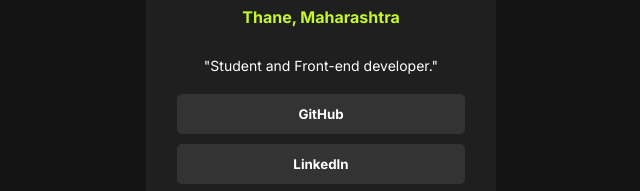
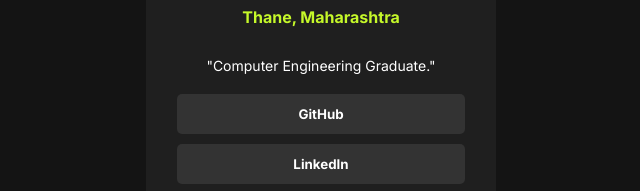
Before and after one commit to Kashishoza/SocialLinks, a plain HTML site: page index.html in a window 1280 px wide. Shown: the part 332-523 px from the top of the page, 319-959 px from the left. Drawn offline with Linux system fonts and the light colour scheme.

Commit message:
Update index.html

```diff
--- a/index.html
+++ b/index.html
@@ -16,7 +16,7 @@
     <div class="info">
       <h2>Kashish Oza</h2>
       <h4>Thane, Maharashtra</h4>
-      <p>"Student and Front-end developer."</p>
+      <p>"Computer Engineering Graduate."</p>
     </div>
     <div class="links">
         <button><a href="https://github.com/Kashishoza" target="_blank">
```
